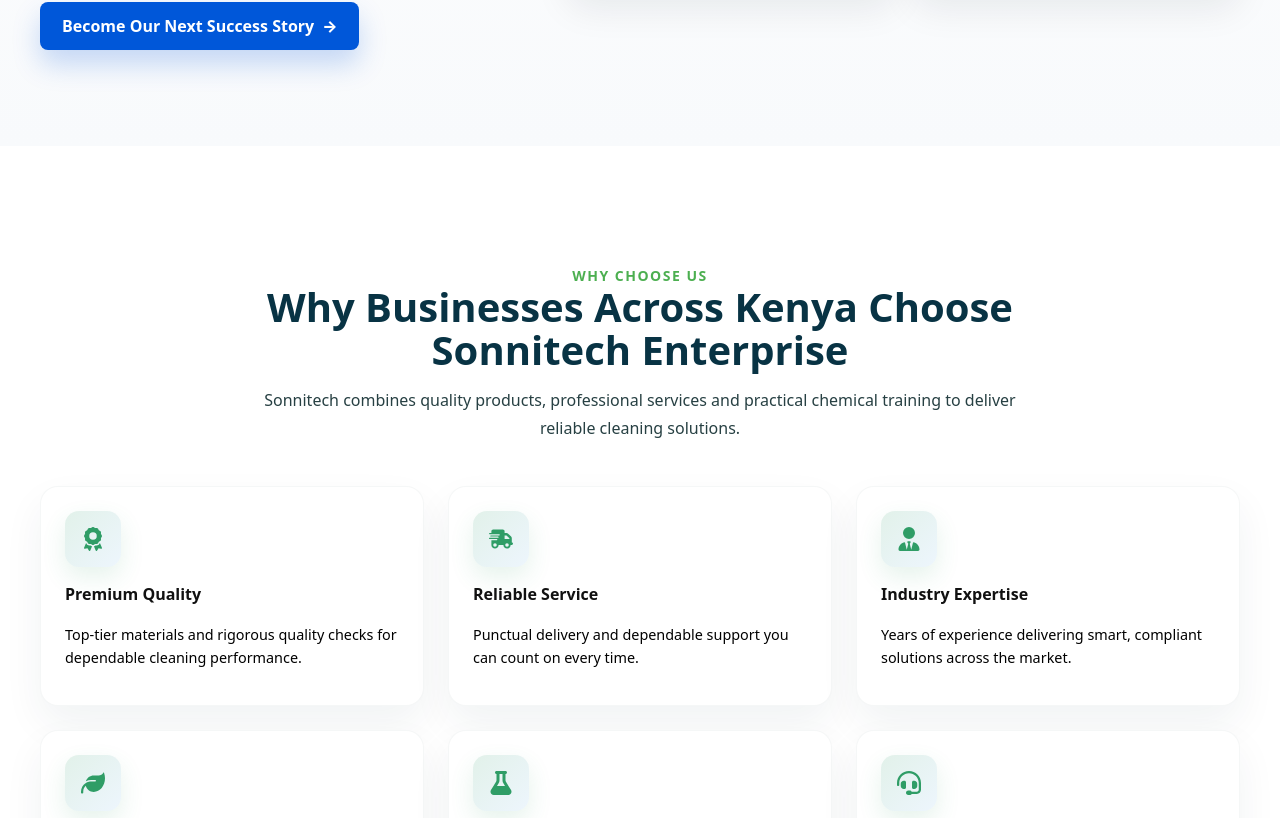
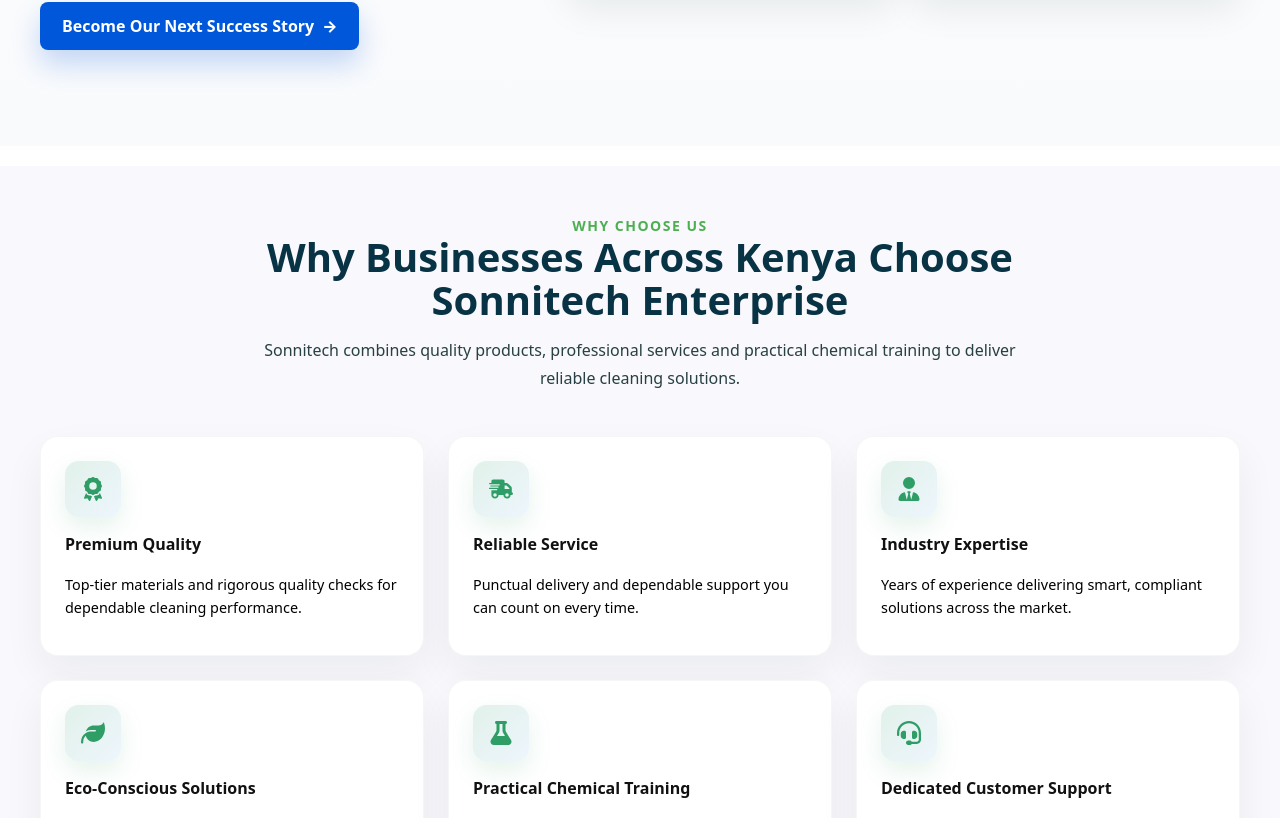
Before and after one commit to bboymwas/Muso-enterprise, a React app in the folder frontend/: page / in a window 1280 px wide. Shown: the part 5122-5940 px from the top of the page. Built offline with nearby package versions, Linux system fonts and the light colour scheme; the HTML template or start-up script is replaced by a standard one.

Commit message:
modified paddings n margin

```diff
--- a/frontend/src/components/About/OurStory.css
+++ b/frontend/src/components/About/OurStory.css
@@ -6,7 +6,7 @@
 
 /* Section wrapper – generous vertical spacing */
 .our-story-section {
-  padding: 80px 10px 80px;
+  padding: 50px 10px 10px;
   background: #ffffff;
 }
 
--- a/frontend/src/components/About/whyUs.css
+++ b/frontend/src/components/About/whyUs.css
@@ -5,8 +5,9 @@
  */
 
 .why-us-section {
-  padding: 120px 20px 120px;
-  background: #ffffff;
+  padding: 50px 20px ;
+  background: #f9f8fc;
+  margin: 20px 0;
 
 
 }
```
